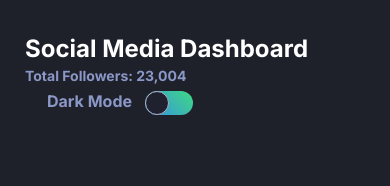
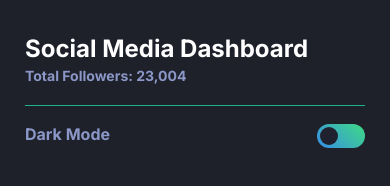
Before and after one commit to mohitkalme/Frontend-Mentor-social-media-dashboard, a website: page index.html in a window 390 px wide. Drawn offline with Linux system fonts and the light colour scheme.

Commit message:
Toggle button styles updated and fieldset container styles also updated

```diff
--- a/app/scss/components/header.scss
+++ b/app/scss/components/header.scss
@@ -10,6 +10,10 @@
     }
      &__title{
 
+        @include breakpoint-down(small){
+            padding-bottom: 1.2rem;
+            border-bottom: 1px solid hsl(228, 28%, 20%);
+        }
      }
 
      &__subtitle{
@@ -21,4 +25,6 @@
      &__toggle{
 
      }
+
+
 }
--- a/app/scss/components/toggle.scss
+++ b/app/scss/components/toggle.scss
@@ -1,13 +1,30 @@
 @use '../util' as *;
 
+*{
+  -webkit-tap-highlight-color: transparent;
+}
 .toggle {
   border: none;
+  margin: 0;
+  padding: 0;
+
+
+  @include breakpoint-down(small){
+
+
+  margin: 18px 0 0 0;
+  border: none;
+  display: flex;
+  justify-content: space-between;
+
+
+  }
 
   label {
-    &[for="Dark"] {
+    &[for="dark"] {
       color: var(--dark-text1);
       font-weight: 700;
-      margin: 0 0.5rem 0;
+      margin-right:  0.5rem ;
       cursor: pointer;
     }
   }
@@ -22,6 +39,7 @@
     border-radius: rem(24); /* = height */
 
     position: relative;
+
   }
 
   input[type="radio"] {
@@ -34,7 +52,6 @@
     z-index: 1;
     cursor: pointer;
   }
-
 
 
   &__background {
@@ -61,19 +78,17 @@
     background-color: var(--dark-top-bg);
     display: block;
     position: absolute;
-    top: 0;
-    left: 0;
-    right: 100%;
-    width: 50%;
-    height: 100%;
-    border: 1px solid var(--toggle);
+    width: rem(18);
+    height: rem(18);
+    left: 6.91%;
+    top: 12.5%;
+    bottom: 12.5%;
     border-radius: 50%;
     transition: all 0.1s ease-out;
     z-index: 2;
   }
 
   #dark:checked ~ .toggle__button {
-    right: 0;
-    left: 50%;
+    left: 55.91%;
   }
 }
--- a/index.html
+++ b/index.html
@@ -30,7 +30,7 @@
         aria-label="Theme switcher"
         role="radiogroup"
       >
-        <label for="Dark">Dark Mode</label>
+        <label for="dark">Dark Mode</label>
         <div class="toggle__wrapper">
           <input type="radio" name="theme" id="light" checked />
           <input type="radio" name="theme" id="dark" />
```
Also changed, not shown: dist/style.css, 1 other file.
